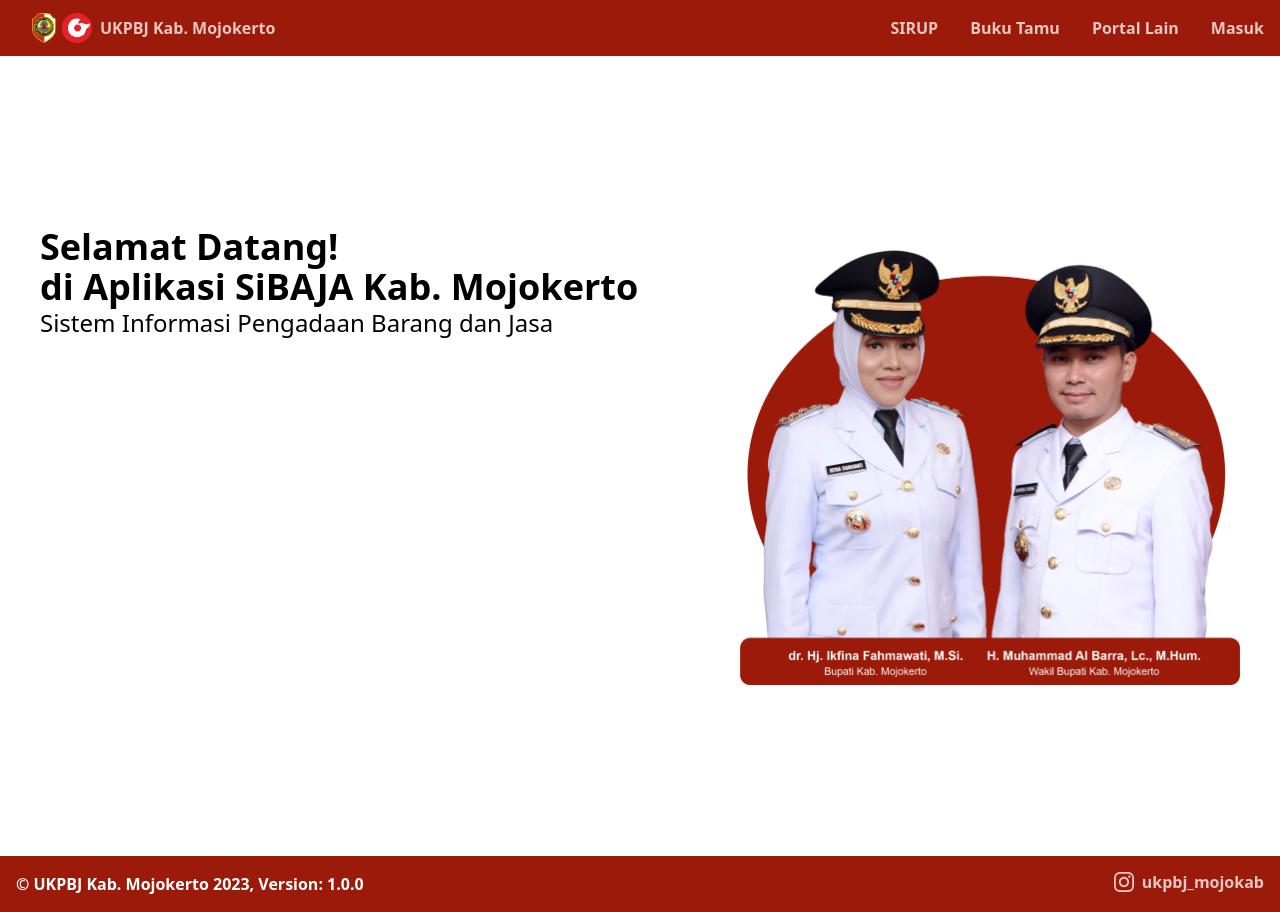
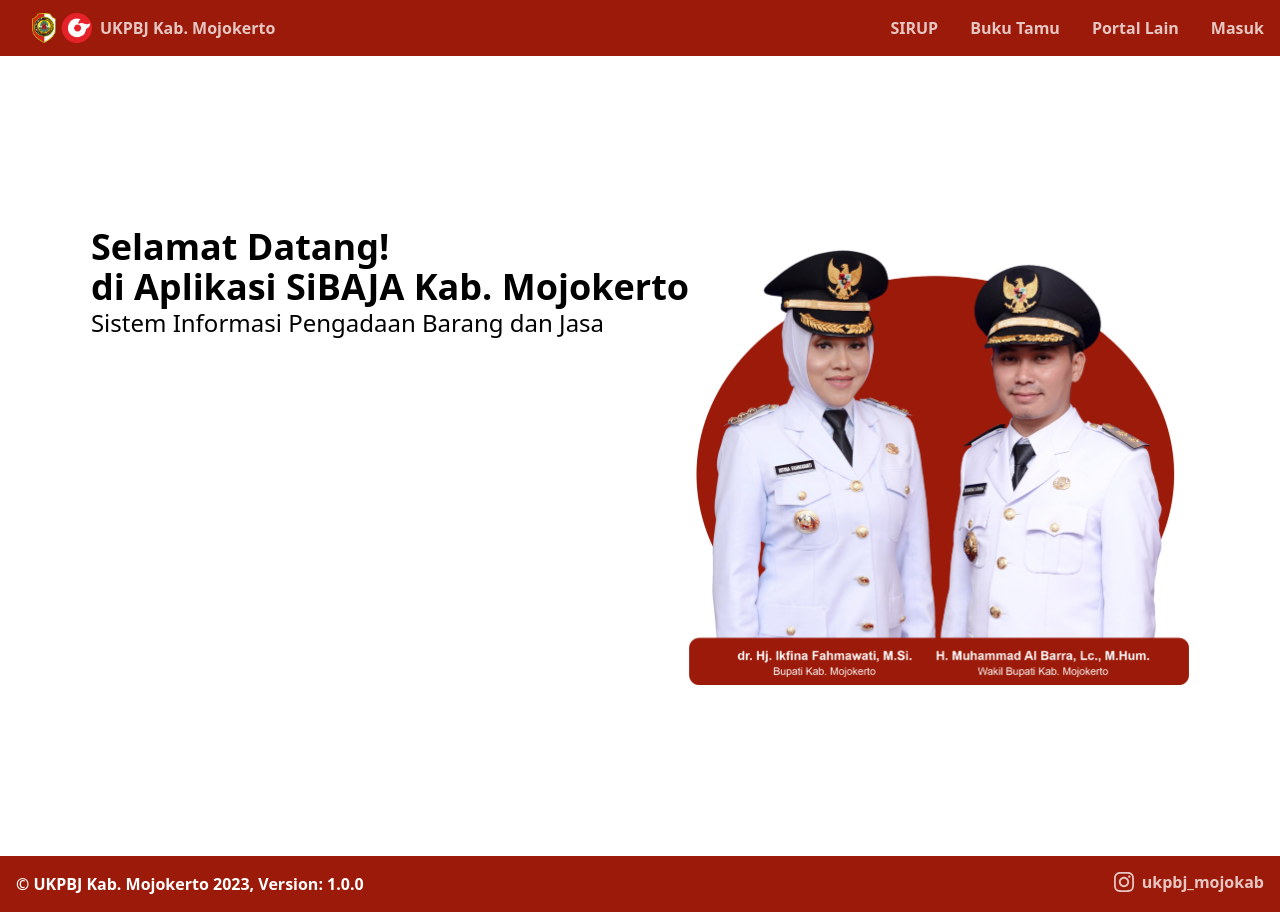
Before and after one commit to fajrulfalah93/pbj, a Next.js app: page / in a window 1280 px wide. Built offline with nearby package versions, Linux system fonts and the light colour scheme.

Commit message:
centering element home

```diff
--- a/src/pages/index.js
+++ b/src/pages/index.js
@@ -16,7 +16,7 @@
       <main>
         <div>
           <div className="relative flex min-h-screen flex-col justify-center overflow-hidden">
-            <div className="flex justify-between bg-white bg-center">
+            <div className="flex justify-center bg-white bg-center">
               <div className="ml-10">
                 <div className="text-4xl font-semibold text-black">
                   Selamat Datang!
```
